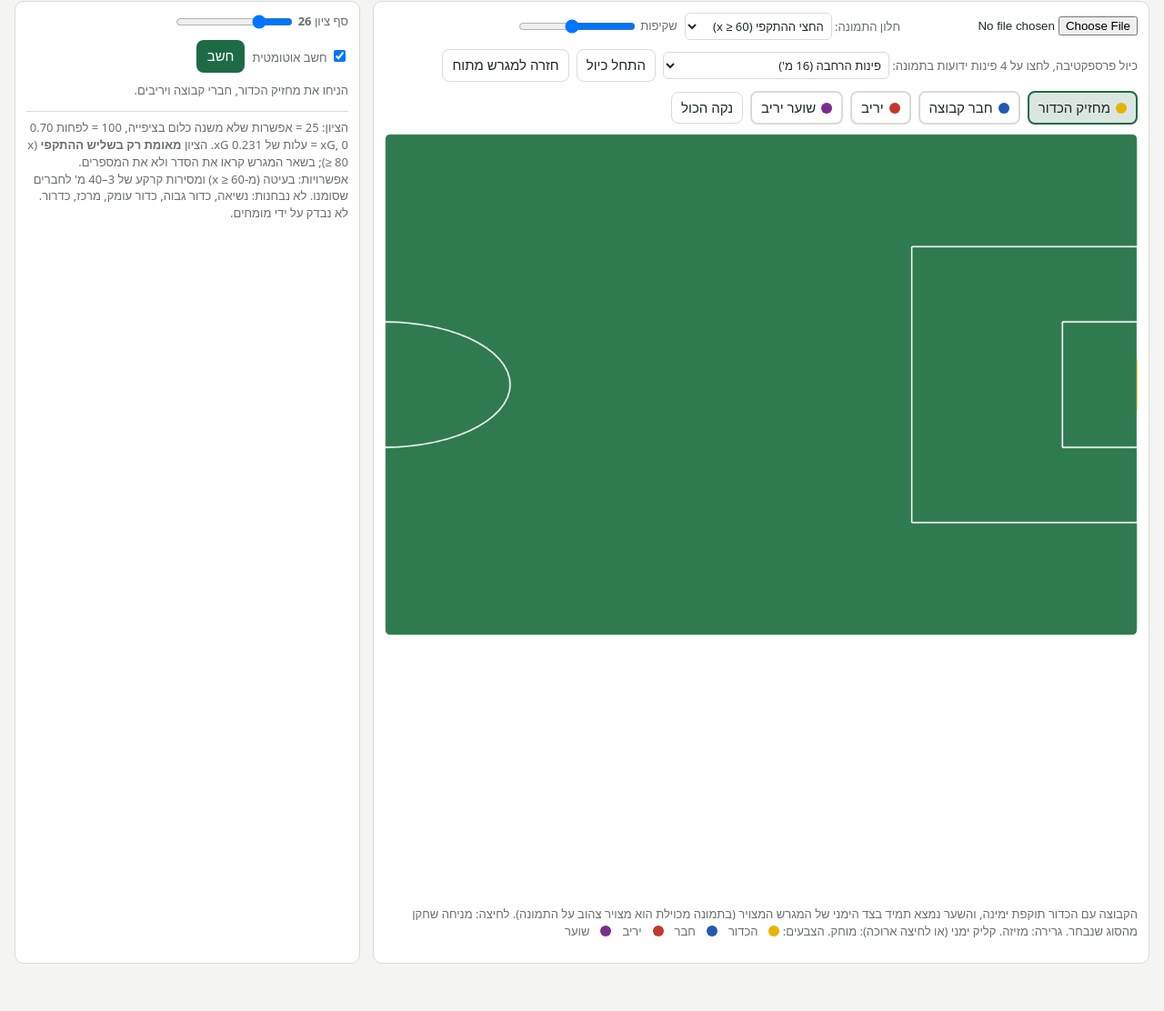
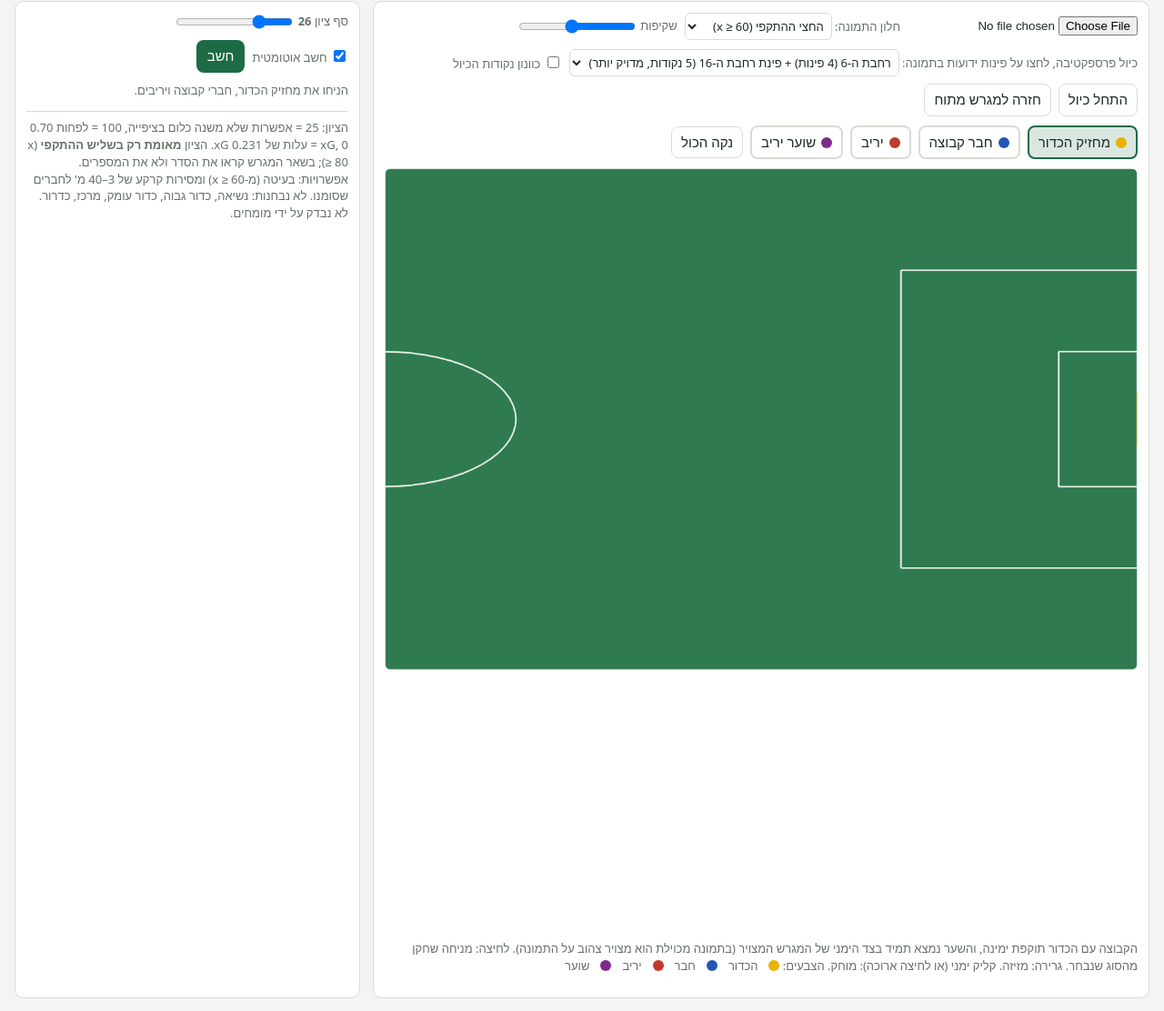
Before and after one commit to tal11432/DecisionQualityEngine, a plain HTML site: page app/static/index.html in a window 1280 px wide. Shown: the part 85-1197 px from the top of the page at 91% size. Before the commit the page ends 1159 px from the top, so only its background shows below. Drawn offline with Linux system fonts and the light colour scheme.

Commit message:
App: calibration with true metric geometry, least-squares over up to 5 landmarks, draggable calibration handles; refined example on a broadcast screenshot
Co-Authored-By: Claude Sonnet 5.5 <noreply@anthropic.com>
Claude-Session: https://claude.ai/code/session_01HvjUKhLTZcBmhMXGSzBJEg

```diff
--- a/app/static/index.html
+++ b/app/static/index.html
@@ -35,9 +35,9 @@ table{width:100%;border-collapse:collapse;font-size:13px}th,td{padding:5px 4px;b
     <label>שקיפות <input type="range" id="op" min="0" max="100" value="55"></label>
   </div>
   <div class="bar" id="calbar" hidden>
-    <label>כיול פרספקטיבה, לחצו על 4 פינות ידועות בתמונה:
-      <select id="preset"><option value="box16">פינות הרחבה (16 מ')</option><option value="box6">פינות רחבת ה-6</option><option value="goal">קורות השער + פינות רחבת ה-6 הקדמיות</option></select></label>
-    <button class="s" id="calstart">התחל כיול</button><button class="s" id="calreset">חזרה למגרש מתוח</button><span id="calmsg" class="mute"></span>
+    <label>כיול פרספקטיבה, לחצו על פינות ידועות בתמונה:
+      <select id="preset"><option value="box16">פינות הרחבה (16 מ')</option><option value="box6p16" selected>רחבת ה-6 (4 פינות) + פינת רחבת ה-16 (5 נקודות, מדויק יותר)</option><option value="box6">פינות רחבת ה-6 בלבד (4)</option><option value="goal">קורות השער + פינות רחבת ה-6 הקדמיות</option></select></label>
+    <label><input type="checkbox" id="adj"> כוונון נקודות הכיול</label><button class="s" id="calstart">התחל כיול</button><button class="s" id="calreset">חזרה למגרש מתוח</button><span id="calmsg" class="mute"></span>
   </div>
   <div class="bar" id="tools">
     <button class="tool on" data-t="carrier"><span class="dot" style="background:#e8b400"></span>מחזיק הכדור</button>
@@ -62,15 +62,17 @@ table{width:100%;border-collapse:collapse;font-size:13px}th,td{padding:5px 4px;b
 </main>
 <script>
 const W=1200,H=800,cv=document.getElementById('cv'),ctx=cv.getContext('2d'),mm=document.getElementById('mm'),mctx=mm.getContext('2d');
-let tool='carrier',img=null,x0=60,res=null,sel=-1,drag=null,calib=null,Hc=null,Hi=null,calPts=[];
+let adjusting=false,calImg=[],preset0=null,tool='carrier',img=null,x0=60,res=null,sel=-1,drag=null,calib=null,Hc=null,Hi=null,calPts=[];
 const S={carrier:null,mates:[],opps:[],gk:null};
 const COL={carrier:'#e8b400',mate:'#2457b3',opp:'#c0392b',gk:'#7b2d8b'};
-const PRESETS={box16:{names:['פינת רחבת ה-16 הרחוקה מהשער, בצד שמאל (שמאל של שחקן שפניו לשער)','פינת רחבת ה-16 הרחוקה מהשער, בצד ימין','פינת רחבת ה-16 על קו השער, בצד ימין','פינת רחבת ה-16 על קו השער, בצד שמאל'],pts:[[102,18],[102,62],[120,62],[120,18]]},
- box6:{names:['פינת רחבת ה-6 הרחוקה מהשער, בצד שמאל (שמאל של שחקן שפניו לשער)','פינת רחבת ה-6 הרחוקה מהשער, בצד ימין','פינת רחבת ה-6 על קו השער, בצד ימין','פינת רחבת ה-6 על קו השער, בצד שמאל'],pts:[[114,30],[114,50],[120,50],[120,30]]},
- goal:{names:['הקורה השמאלית של השער (בסיסה על הדשא; שמאל של שחקן שפניו לשער)','הקורה הימנית של השער (בסיסה על הדשא)','פינת רחבת ה-6 הקדמית הימנית (הרחוקה מהשער)','פינת רחבת ה-6 הקדמית השמאלית (הרחוקה מהשער)'],pts:[[120,36],[120,44],[114,50],[114,30]]}};
+const PRESETS={box16:{names:['פינת רחבת ה-16 הרחוקה מהשער, בצד שמאל (שמאל של שחקן שפניו לשער)','פינת רחבת ה-16 הרחוקה מהשער, בצד ימין','פינת רחבת ה-16 על קו השער, בצד ימין','פינת רחבת ה-16 על קו השער, בצד שמאל'],pts:[[101.14,16.28],[101.14,63.72],[120,63.72],[120,16.28]]},
+ box6:{names:['פינת רחבת ה-6 הרחוקה מהשער, בצד שמאל (שמאל של שחקן שפניו לשער)','פינת רחבת ה-6 הרחוקה מהשער, בצד ימין','פינת רחבת ה-6 על קו השער, בצד ימין','פינת רחבת ה-6 על קו השער, בצד שמאל'],pts:[[113.71,29.22],[113.71,50.78],[120,50.78],[120,29.22]]},
+ box6p16:{names:['פינת רחבת ה-6 הרחוקה מהשער, בצד שמאל (שמאל של שחקן שפניו לשער)','פינת רחבת ה-6 הרחוקה מהשער, בצד ימין','פינת רחבת ה-6 על קו השער, בצד ימין','פינת רחבת ה-6 על קו השער, בצד שמאל','פינת רחבת ה-16 הקרובה אליכם: הפינה הקדמית בצד ימין (אם נראית)'],pts:[[113.71,29.22],[113.71,50.78],[120,50.78],[120,29.22],[101.14,63.72]]},
+ goal:{names:['הקורה השמאלית של השער (בסיסה על הדשא; שמאל של שחקן שפניו לשער)','הקורה הימנית של השער (בסיסה על הדשא)','פינת רחבת ה-6 הקדמית הימנית (הרחוקה מהשער)','פינת רחבת ה-6 הקדמית השמאלית (הרחוקה מהשער)'],pts:[[120,35.69],[120,44.31],[113.71,50.78],[113.71,29.22]]}};
 // ---- homography
-function solveH(src,dst){const A=[],b=[];for(let i=0;i<4;i++){const [x,y]=src[i],[u,v]=dst[i];A.push([x,y,1,0,0,0,-u*x,-u*y]);b.push(u);A.push([0,0,0,x,y,1,-v*x,-v*y]);b.push(v)}
-  const n=8;for(let c=0;c<n;c++){let p=c;for(let r=c+1;r<n;r++)if(Math.abs(A[r][c])>Math.abs(A[p][c]))p=r;[A[c],A[p]]=[A[p],A[c]];[b[c],b[p]]=[b[p],b[c]];if(Math.abs(A[c][c])<1e-9)return null;
+function solveH(src,dst){const rows=[],rhs=[];for(let i=0;i<src.length;i++){const [x,y]=src[i],[u,v]=dst[i];rows.push([x,y,1,0,0,0,-u*x,-u*y]);rhs.push(u);rows.push([0,0,0,x,y,1,-v*x,-v*y]);rhs.push(v)}
+  const n=8,A=[],b=[];for(let i=0;i<n;i++){A.push(new Array(n).fill(0));b.push(0);for(let j=0;j<n;j++)for(let k=0;k<rows.length;k++)A[i][j]+=rows[k][i]*rows[k][j];for(let k=0;k<rows.length;k++)b[i]+=rows[k][i]*rhs[k]}   // least squares (normal equations); exact for 4 points
+  for(let c=0;c<n;c++){let p=c;for(let r=c+1;r<n;r++)if(Math.abs(A[r][c])>Math.abs(A[p][c]))p=r;[A[c],A[p]]=[A[p],A[c]];[b[c],b[p]]=[b[p],b[c]];if(Math.abs(A[c][c])<1e-12)return null;
     for(let r=0;r<n;r++){if(r===c)continue;const f=A[r][c]/A[c][c];for(let k=c;k<n;k++)A[r][k]-=f*A[c][k];b[r]-=f*b[c]}}
   const h=b.map((v,i)=>v/A[i][i]);return [[h[0],h[1],h[2]],[h[3],h[4],h[5]],[h[6],h[7],1]]}
 function inv3(m){const [a,b,c]=m[0],[d,e,f]=m[1],[g,h,i]=m[2];const A=e*i-f*h,B=-(d*i-f*g),C=d*h-e*g,D=-(b*i-c*h),E=a*i-c*g,F=-(a*h-b*g),G=b*f-c*e,Hh=-(a*f-c*d),I=a*e-b*d,det=a*A+b*B+c*C;if(Math.abs(det)<1e-12)return null;return [[A/det,D/det,G/det],[B/det,E/det,Hh/det],[C/det,F/det,I/det]]}
@@ -86,8 +88,8 @@ function lines(c,map,lw){c.strokeStyle='rgba(255,255,255,.9)';c.lineWidth=lw;
   const poly=pts=>{c.beginPath();pts.forEach((p,i)=>{const q=map(p);i?c.lineTo(q[0],q[1]):c.moveTo(q[0],q[1])});c.stroke()};
   const seg=(a,b)=>{const pts=[];for(let k=0;k<=24;k++)pts.push([a[0]+(b[0]-a[0])*k/24,a[1]+(b[1]-a[1])*k/24]);poly(pts)};
   const rect=(a,b,cc,d)=>{seg([a,b],[cc,b]);seg([cc,b],[cc,d]);seg([cc,d],[a,d]);seg([a,d],[a,b])};
-  rect(0,0,120,80);seg([60,0],[60,80]);rect(102,18,120,62);rect(114,30,120,50);c.strokeStyle='#ffe14d';rect(120,36,121.6,44);c.strokeStyle='rgba(255,255,255,.9)';
-  const circ=[];for(let k=0;k<=60;k++){const t=k/60*2*Math.PI;circ.push([60+10*Math.cos(t),40+10*Math.sin(t)])}poly(circ)}
+  rect(0,0,120,80);seg([60,0],[60,80]);rect(101.14,16.28,120,63.72);rect(113.71,29.22,120,50.78);c.strokeStyle='#ffe14d';rect(120,35.69,121.6,44.31);c.strokeStyle='rgba(255,255,255,.9)';
+  const circ=[];for(let k=0;k<=60;k++){const t=k/60*2*Math.PI;circ.push([60+10.46*Math.cos(t),40+10.76*Math.sin(t)])}poly(circ)}
 function drawPitch(c,map,lw,dotr,lab){const dot=(p,col,l)=>{if(!p)return;const q=map(p);c.fillStyle=col;c.beginPath();c.arc(q[0],q[1],dotr,0,7);c.fill();c.strokeStyle='#fff';c.lineWidth=Math.max(2,dotr/5);c.stroke();if(l&&lab){c.fillStyle='#fff';c.font=`bold ${dotr}px system-ui`;c.textAlign='center';c.fillText(l,q[0],q[1]+dotr/3);c.textAlign='start'}};
   if(res&&S.carrier)res.options.forEach((o,i)=>{const a=map(S.carrier),t=map(o.target),col=scoreColor(o.score);c.strokeStyle=col;c.lineWidth=(i===sel?2:1)*lw*1.8;c.globalAlpha=i===sel?1:.85;c.beginPath();c.moveTo(a[0],a[1]);c.lineTo(t[0],t[1]);c.stroke();
     const ang=Math.atan2(t[1]-a[1],t[0]-a[0]),hs=dotr*1.1;c.fillStyle=col;c.beginPath();c.moveTo(t[0],t[1]);c.lineTo(t[0]-hs*Math.cos(ang-.4),t[1]-hs*Math.sin(ang-.4));c.lineTo(t[0]-hs*Math.cos(ang+.4),t[1]-hs*Math.sin(ang+.4));c.fill();c.globalAlpha=1;
@@ -98,6 +100,7 @@ function draw(){
   if(img){const f=fit();if(imode()){ctx.globalAlpha=1;ctx.drawImage(img,f.ox,f.oy,img.width*f.s,img.height*f.s)}else{ctx.globalAlpha=document.getElementById('op').value/100;ctx.drawImage(img,0,0,W,H);ctx.globalAlpha=1}}
   lines(ctx,P2C,2.5);
   calPts.forEach((q,i)=>{const f=fit(),c=[q[0]*f.s+f.ox,q[1]*f.s+f.oy];ctx.fillStyle='#fff';ctx.beginPath();ctx.arc(c[0],c[1],9,0,7);ctx.fill();ctx.fillStyle='#000';ctx.font='bold 14px system-ui';ctx.textAlign='center';ctx.fillText(i+1,c[0],c[1]+5);ctx.textAlign='start'});
+  if(imode()&&adjusting){const f=fit();calImg.forEach((q,i)=>{const c=[q[0]*f.s+f.ox,q[1]*f.s+f.oy];ctx.strokeStyle='#ff9800';ctx.lineWidth=3;ctx.strokeRect(c[0]-9,c[1]-9,18,18);ctx.fillStyle='#ff9800';ctx.font='bold 15px system-ui';ctx.fillText(i+1,c[0]+12,c[1]-10)})}
   drawPitch(ctx,P2C,3.5,15,true);
   if(imode()){mm.hidden=false;mctx.fillStyle='#2f7a4f';mctx.fillRect(0,0,600,400);const m=p=>[p[0]/120*600,p[1]/80*400];lines(mctx,m,1.5);drawPitch(mctx,m,2,7,false)}else mm.hidden=true}
 function pos(e){const r=cv.getBoundingClientRect();return [(e.clientX-r.left)/r.width*W,(e.clientY-r.top)/r.height*H]}
@@ -108,19 +111,23 @@ function del(k,i){if(k==='carrier')S.carrier=null;else if(k==='gk')S.gk=null;els
 cv.addEventListener('contextmenu',e=>{e.preventDefault();const h=hit(pos(e));if(h){del(h.k,h.i);changed()}});
 cv.addEventListener('pointerdown',e=>{if(e.button===2)return;const p=pos(e);
   if(calib){const f=fit();calPts.push([(p[0]-f.ox)/f.s,(p[1]-f.oy)/f.s]);calStep();draw();return}
+  if(adjusting&&imode()){const f=fit();for(let i=0;i<calImg.length;i++){const c=[calImg[i][0]*f.s+f.ox,calImg[i][1]*f.s+f.oy];if(Math.hypot(c[0]-p[0],c[1]-p[1])<20){drag={cal:i};cv.setPointerCapture(e.pointerId);return}}}
   const h=hit(p);if(h){drag=h;cv.setPointerCapture(e.pointerId);return}
   const v=clampP(C2P(p));if(tool==='carrier')S.carrier=v;else if(tool==='gk')S.gk=v;else if(tool==='mate')S.mates.push(v);else S.opps.push(v);changed()});
-cv.addEventListener('pointermove',e=>{if(!drag)return;setPt(drag.k,drag.i,clampP(C2P(pos(e))));draw();schedule()});
-cv.addEventListener('pointerup',()=>{if(drag){drag=null;changed()}});
+cv.addEventListener('pointermove',e=>{if(!drag)return;
+  if(drag.cal!==undefined){const f=fit(),p=pos(e);calImg[drag.cal]=[(p[0]-f.ox)/f.s,(p[1]-f.oy)/f.s];const h=solveH(calImg,PRESETS[preset0].pts),hi=h&&inv3(h);if(h&&hi){Hc=h;Hi=hi}draw();return}
+  setPt(drag.k,drag.i,clampP(C2P(pos(e))));draw();schedule()});
+cv.addEventListener('pointerup',()=>{if(drag){const was=drag.cal!==undefined;drag=null;if(was){res=null;render();schedule()}else changed()}});
 document.getElementById('tools').addEventListener('click',e=>{const b=e.target.closest('.tool');if(!b)return;tool=b.dataset.t;document.querySelectorAll('.tool').forEach(x=>x.classList.toggle('on',x===b))});
 document.getElementById('clear').onclick=()=>{S.carrier=null;S.mates=[];S.opps=[];S.gk=null;res=null;sel=-1;render();draw()};
 document.getElementById('file').onchange=e=>{const f=e.target.files[0];if(!f)return;const u=URL.createObjectURL(f),im=new Image();im.onload=()=>{img=im;Hc=Hi=null;calPts=[];calib=null;document.getElementById('calbar').hidden=false;document.getElementById('calmsg').textContent='אם התמונה אלכסונית: לחצו "התחל כיול".';draw()};im.src=u};
 document.getElementById('win').onchange=e=>{x0=+e.target.value;draw();changed()};document.getElementById('op').oninput=draw;
 // ---- calibration
 function calStep(){const P=PRESETS[document.getElementById('preset').value],m=document.getElementById('calmsg');
-  if(calPts.length<4){m.textContent=`נקודה ${calPts.length+1} מתוך 4: ${P.names[calPts.length]}`;return}
+  if(calPts.length<P.pts.length){m.textContent=`נקודה ${calPts.length+1} מתוך ${P.pts.length}: ${P.names[calPts.length]}`;return}
   const h=solveH(calPts,P.pts),hi=h&&inv3(h);calib=null;if(!h||!hi){m.textContent='הכיול נכשל (הנקודות על קו אחד?). נסו שוב.';calPts=[];return}
-  Hc=h;Hi=hi;m.textContent='הכיול הושלם. בדקו שקו הרחבה והשער הצהוב מצוירים נכון על התמונה; אם לא, התחילו כיול מחדש.';calPts=[];res=null;render();changed()}
+  calImg=calPts.map(q=>q.slice());preset0=document.getElementById('preset').value;Hc=h;Hi=hi;document.getElementById('adj').checked=true;adjusting=true;m.textContent='הכיול הושלם. אפשר לכוונן: גררו את הריבועים הכתומים (1-4) עד שהקווים יושבים בדיוק על הקווים האמיתיים. בדקו שקו הרחבה והשער הצהוב מצוירים נכון על התמונה; אם לא, התחילו כיול מחדש.';calPts=[];res=null;render();changed()}
+document.getElementById('adj').onchange=e=>{adjusting=e.target.checked;draw()};
 document.getElementById('calstart').onclick=()=>{if(!img)return;Hc=Hi=null;calPts=[];calib=true;res=null;calStep();draw()};
 document.getElementById('calreset').onclick=()=>{Hc=Hi=null;calPts=[];calib=null;document.getElementById('calmsg').textContent='חזרה למגרש מתוח.';draw()};
 // ---- scoring
```
Also changed, not shown: 2 other files.
